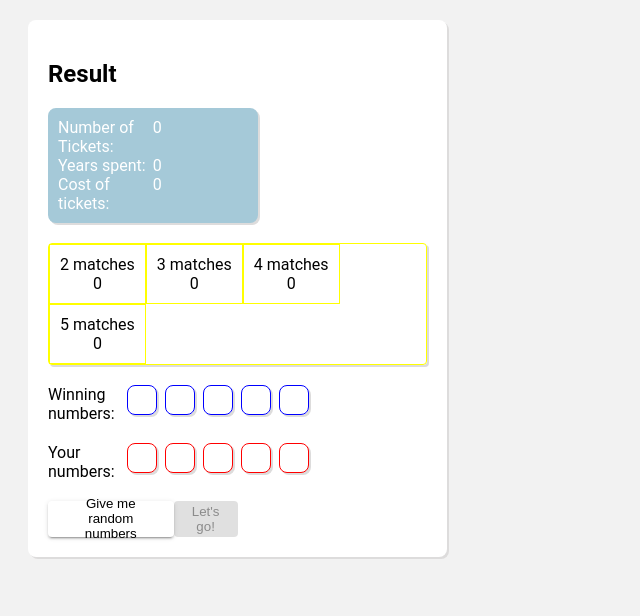
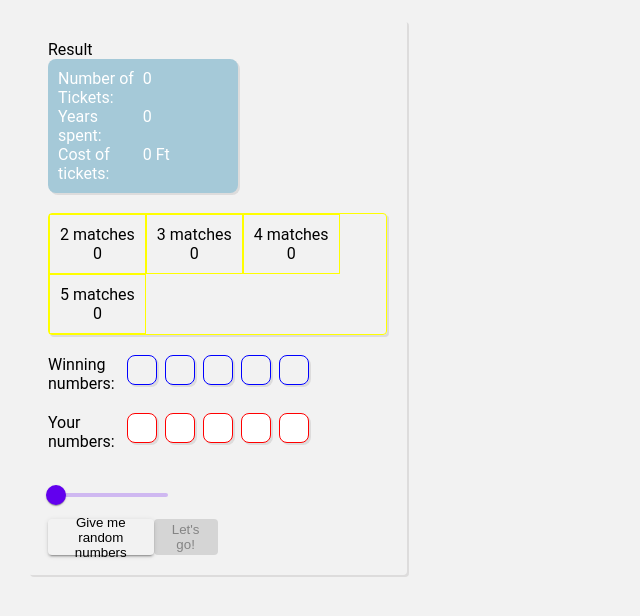
Before and after one commit to Chiflado/lottery-machine, an Angular app in the folder lottery-machine/: page / in a window 1280 px wide. Shown: the top 616 px of the page, without its empty margins (0-640 px from the left). Built offline with nearby package versions, Linux system fonts and the light colour scheme.

Commit message:
Implements time slider

```diff
--- a/lottery-machine/src/app/main/main.component.html
+++ b/lottery-machine/src/app/main/main.component.html
@@ -1,5 +1,5 @@
-<div class="result-card">
-    <h2 class="card-header">Result</h2>
+<mat-card class="result-card">
+    <mat-card-title class="card-header">Result</mat-card-title>
     <div class="playing-history-card">
         <div class="ticket-amount history-element">
             <div class="amount-label history-label">Number of Tickets:</div>
@@ -11,7 +11,7 @@
         </div>
         <div class="cost-wrapper history-element">
             <div class="cost-label history-label">Cost of tickets:</div>
-            <div class="cost">{{historyService.cost}}</div>
+            <div class="cost">{{historyService.cost}} Ft</div>
         </div>
     </div>
     <div class="result-history-card">
@@ -87,8 +87,18 @@
                 (ngModelChange)="addUserNumber('fifthNumber')">
         </form >
     </div>
+    <div class="slider-wrapper">
+        <mat-slider
+            discrete
+            min="1"
+            max="1000"
+            step="1"
+            value="1">
+            <input matSliderThumb [(ngModel)]="speed">
+        </mat-slider>
+    </div>
     <div class="button-wrapper">
         <button mat-raised-button color="primary" class="action-button" (click)="randomize()">Give me random numbers</button>
         <button mat-raised-button color="primary" class="action-button" (click)="start()" [disabled]="!userNumbersForm.valid">Let's go!</button>
     </div>
-</div>
+</mat-card>
--- a/lottery-machine/src/app/main/main.component.ts
+++ b/lottery-machine/src/app/main/main.component.ts
@@ -14,6 +14,7 @@ export class MainComponent implements OnInit {
   userNumbers: number[] = [];
   matchedNumbers = 0;
   isRandom = false;
+  speed = 1;
 
   userNumbersForm = new UntypedFormGroup({
     firstNumber: new UntypedFormControl('', [Validators.required, Validators.min(1), Validators.max(90)]),
@@ -34,14 +35,23 @@ export class MainComponent implements OnInit {
     this.historyService.numberOfTickets++;
     this.historyService.buyNewTicket();
     this.historyService.addWeek();
-    this.winningNumbers = this.getFiveNumbers();
-    this.checksMatches()
+    let counter = 0;
+    let interval = setInterval(() => {
+      const numberIndex = this.getRandomInt(0, this.numberPool.length -1);
+      this.winningNumbers.push(this.numberPool[numberIndex]);
+      this.numberPool.splice(numberIndex, 1);
+      counter++;
+      if (counter === 5) {
+        this.winningNumbers = this.winningNumbers.sort(function(a, b) {return a-b});
+        this.checksMatches()
+        clearInterval(interval);
+      }
+    }, this.speed);
   }
 
   getRandomInt(min: number, max: number): number {
     var byteArray = new Uint8Array(1);
     window.crypto.getRandomValues(byteArray);
-
     var range = max - min + 1;
     var max_range = 256;
     if (byteArray[0] >= Math.floor(max_range / range) * range)
```
Also changed, not shown: lottery-machine/src/app/material.module.ts (+8 -4 lines).
